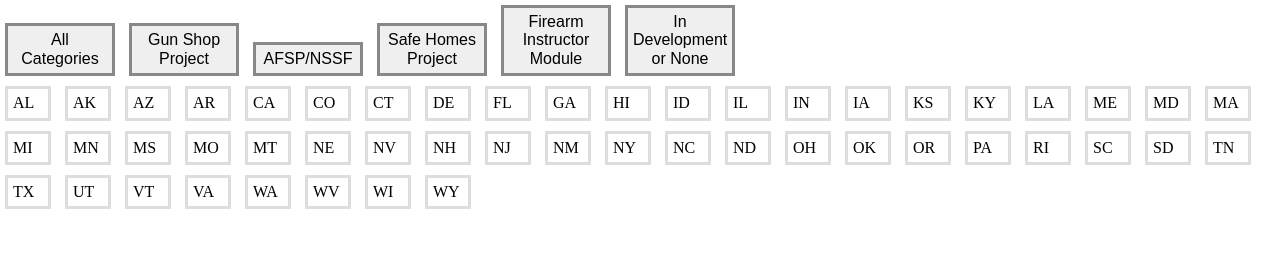
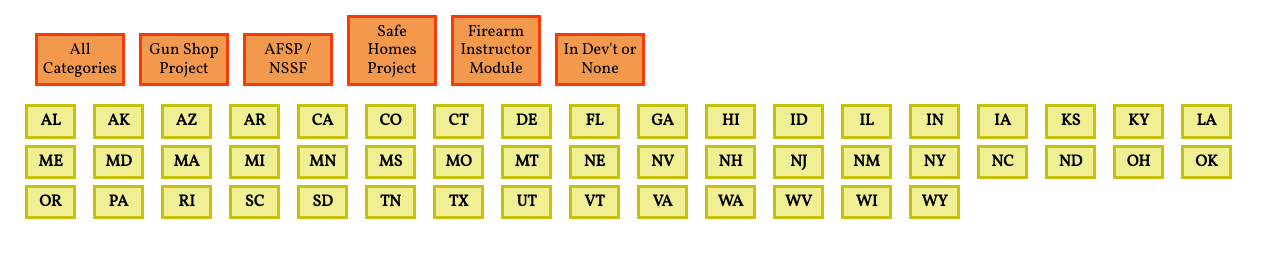
Before and after one commit to tvkweli/filter, a plain HTML site: page index.html in a window 1280 px wide. Drawn offline with nearby package versions, Linux system fonts and the light colour scheme.

Commit message:
second add

```diff
--- a/index.html
+++ b/index.html
@@ -13,6 +13,7 @@
 
     <!-- Your styles should be called here -->
     <link href="style.css" rel="stylesheet" />
+    <link href="https://fonts.googleapis.com/css?family=Vollkorn" rel="stylesheet">
 
     <!-- HTML5 Shim and Respond.js IE8 support of HTML5 elements and media queries -->
     <!-- WARNING: Respond.js doesn't work if you view the page via file:// -->
@@ -24,16 +25,18 @@
 
   <body>
     <!-- YOUR CONTENT GOES HERE -->
-    <section>
+
+
+    <section class="bigcontainer">
       <button class="cat-all">All Categories</button>
       <button class="cat-1">Gun Shop Project</button>
-      <button class="cat-2">AFSP/NSSF</button>
+      <button class="cat-2">AFSP / NSSF</button>
       <button class="cat-3">Safe Homes Project</button>
       <button class="cat-4">Firearm Instructor Module</button>
-      <button class="cat-5">In Development or None</button>
+      <button class="cat-5">In Dev't or None</button>
     </section>
 
-    <section>
+    <section class="smallcontainer">
       <div class="group-2">AL</div>
       <div class="group-5">AK</div>
       <div class="group-5">AZ</div>
@@ -86,6 +89,8 @@
       <div class="group-5">WY</div>
     </section>
 
+
+
     <script src="//ajax.googleapis.com/ajax/libs/jquery/1.11.1/jquery.min.js"></script>
     <!-- the jQuery library. You need this to be able to use jQuery ($) -->
     <script src="https://cdnjs.cloudflare.com/ajax/libs/jquery/3.3.1/jquery.min.js"></script>
--- a/style.css
+++ b/style.css
@@ -3,19 +3,26 @@
 
 button {
   cursor: pointer;
-  border: solid 3px #888;
+  border: solid 3px #FA3909;
+  background-color: #F2994E;
   outline: none;
   margin: 5px;
   padding: 5px;
-  width: 110px;
+  width: 90px;
+  font-family: 'Vollkorn', serif;
 }
 
 div {
   display: inline-block;
-  border: solid 3px #ddd;
-  margin: 5px;
+  border: solid 3px #C5C10D;
+  background-color: #F1EF93;
+  margin: 3px;
+  margin-left: 10px;
   padding: 5px;
-  width: 30px;
+  width: 35px;
+  text-align: center;
+  font-family: 'Vollkorn', serif;
+  font-weight: bold;
 }
 
 #final {
@@ -24,6 +31,16 @@ div {
   margin: 5px;
   padding: 5px;
   width: 70px;
+}
+
+.bigcontainer {
+  margin: 5px;
+  margin-left: 25px;
+  padding: 5px;
+}
+
+.smallcontainer {
+  margin-left: 15px
 }
 
 /* Tablet/Desktop overrides */
```
